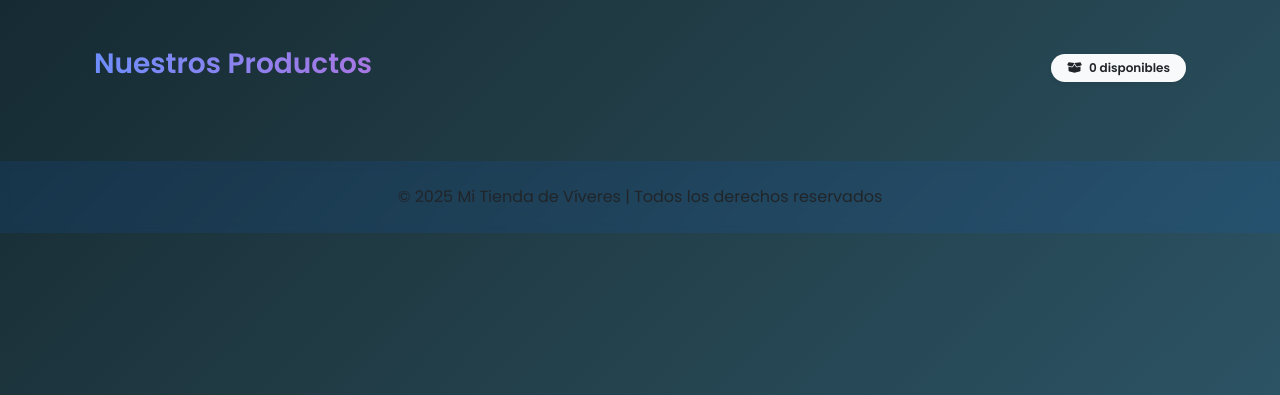
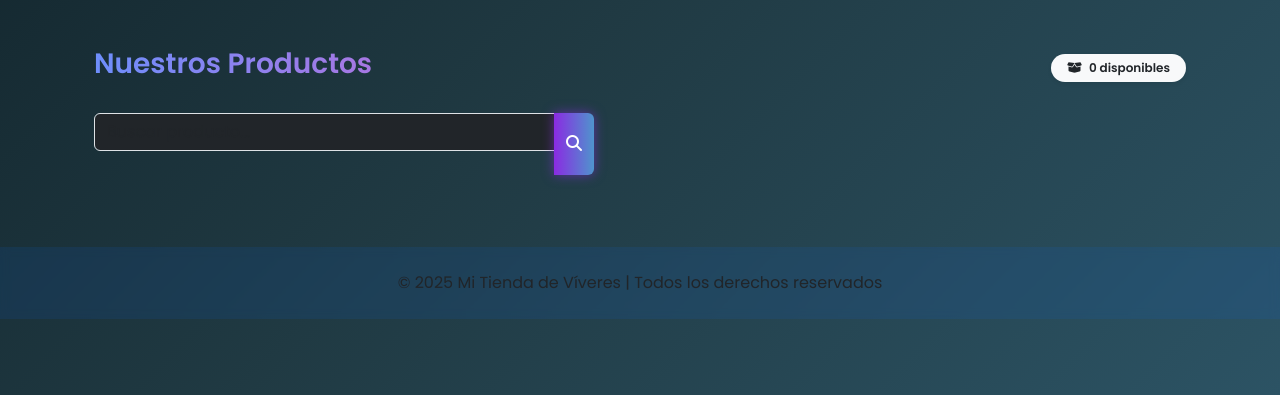
Before and after one commit to Ramosjhonatan-test/tienda_viveres, a Flask app: page /cliente/inicio in a window 1280 px wide. Shown: the part 405-800 px from the top of the page. Run offline with Flask 3, Linux system fonts and the light colour scheme; the visitor is signed in with stand-in values (Sample User, id 1); parts of the project's set-up code (start-up, migrations or seed data) failed here and were passed over; some libraries are stand-ins or nearby versions.

Commit message:
anadido buscador

```diff
--- a/controllers/cliente_controller.py
+++ b/controllers/cliente_controller.py
@@ -1,9 +1,10 @@
-from flask import Blueprint, render_template, session, redirect, url_for, flash, request
+from flask import Blueprint, render_template, session, redirect, url_for, flash, request, jsonify
 from models.producto import Producto
 from models.direccion import Direccion
 
 cliente_bp = Blueprint('cliente', __name__, url_prefix='/cliente')
 
+# Página de inicio para clientes
 @cliente_bp.route('/inicio')
 def inicio():
     if session.get('rol') != 'cliente':
@@ -13,7 +14,7 @@ def inicio():
     productos = Producto.query.all()
     return render_template('cliente/inicio.html', productos=productos)
 
-# ✅ Mostrar formulario para agregar dirección
+# Mostrar formulario para agregar dirección
 @cliente_bp.route('/direccion/agregar')
 def agregar_direccion():
     if session.get('rol') != 'cliente':
@@ -22,7 +23,7 @@ def agregar_direccion():
 
     return render_template('cliente/agregar_direccion.html')
 
-# ✅ Guardar nueva dirección con coordenadas
+# Guardar nueva dirección
 @cliente_bp.route('/direccion/guardar', methods=['POST'])
 def guardar_direccion():
     if session.get('rol') != 'cliente' or 'id' not in session:
@@ -49,3 +50,35 @@ def guardar_direccion():
 
     flash('Dirección guardada con éxito.', 'success')
     return redirect(url_for('carrito.index'))
+
+# Buscador tradicional (con recarga)
+@cliente_bp.route('/buscar')
+def inicio_busqueda():
+    termino = request.args.get('q', '').strip()
+
+    if not termino:
+        return render_template('cliente/inicio.html', productos=[])
+
+    productos = Producto.query.filter(Producto.nombre.ilike(f'%{termino}%')).all()
+    return render_template('cliente/inicio.html', productos=productos)
+
+# Buscador en vivo (API que devuelve JSON)
+@cliente_bp.route('/api/buscar')
+def api_buscar_productos():
+    termino = request.args.get('q', '').strip()
+
+    if not termino:
+        productos = Producto.query.limit(20).all()
+    else:
+        productos = Producto.query.filter(Producto.nombre.ilike(f'%{termino}%')).all()
+
+    productos_json = [{
+        'id': p.id,
+        'nombre': p.nombre,
+        'descripcion': p.descripcion,
+        'precio': float(p.precio),
+        'stock': p.stock,
+        'imagen': p.imagen
+    } for p in productos]
+
+    return jsonify(productos_json)
--- a/templates/cliente/inicio.html
+++ b/templates/cliente/inicio.html
@@ -86,11 +86,16 @@
   <!-- Título y contador -->
   <div class="d-flex justify-content-between align-items-center mb-4">
     <h3 id="productos" class="fw-bold text-neon">Nuestros Productos</h3>
-    <span class="badge bg-light text-dark rounded-pill px-3 py-2 shadow-sm">
+    <span id="contador-resultados" class="badge bg-light text-dark rounded-pill px-3 py-2 shadow-sm">
       <i class="fas fa-box-open me-1"></i> {{ productos|length }} disponibles
     </span>
   </div>
-
+  <form action="{{ url_for('cliente.inicio_busqueda') }}" method="get" class="input-group mb-4" style="max-width: 500px;">
+  <input type="text" id="buscador" class="form-control bg-dark text-white mb-4" placeholder="Buscar producto..." autocomplete="off">
+  <button class="btn btn-glow" type="submit"stile="border-radius: 0 20px 20px 0; min-height: 38px;">
+    <i class="fas fa-search"></i>
+  </button>
+</form>
   <!-- Catálogo -->
   <div class="row g-4">
     {% for p in productos %}
@@ -155,5 +160,70 @@
     });
   });
 </script>
+<script>
+document.addEventListener('DOMContentLoaded', () => {
+  const input = document.getElementById('buscador');
+  const contenedor = document.querySelector('.row.g-4');
+  const contador = document.getElementById('contador-resultados');
+
+  input.addEventListener('input', () => {
+    const query = input.value.trim();
+    fetch(`/cliente/api/buscar?q=${encodeURIComponent(query)}`)
+      .then(res => res.json())
+      .then(data => {
+        // 🟢 Actualizar contador
+        if (contador) {
+          contador.innerHTML = `
+            <i class="fas fa-box-open me-1"></i> ${data.length} disponible${data.length === 1 ? '' : 's'}
+          `;
+        }
+
+        // 🔄 Limpiar productos anteriores
+        contenedor.innerHTML = '';
+
+        if (data.length === 0) {
+          contenedor.innerHTML = '<p class="text-white text-center w-100">No se encontraron productos.</p>';
+          return;
+        }
+
+        // 🧱 Agregar productos nuevos
+        data.forEach(p => {
+          const card = document.createElement('div');
+          card.className = 'col-md-4 col-lg-3';
+          card.innerHTML = `
+            <div class="card glass-card h-100">
+              <div class="product-image-container p-3" style="height: 200px; display: flex; justify-content: center; align-items: center;">
+                <img src="${p.imagen}" alt="${p.nombre}" class="img-fluid" style="max-height: 100%; object-fit: contain;" onerror="this.onerror=null; this.src='https://via.placeholder.com/300x200?text=No+Image';">
+              </div>
+              <div class="card-body d-flex flex-column">
+                <h5 class="card-title fw-bold">${p.nombre}</h5>
+                <p class="card-text text-muted small">${p.descripcion || 'Sin descripción'}</p>
+                <span class="fs-5 fw-bold mb-2">Bs ${p.precio.toFixed(2)}</span>
+                <span class="badge bg-light text-dark mb-3"><i class="fas fa-cubes me-1"></i> ${p.stock} en stock</span>
+                <form action="/carrito/agregar" method="post" class="d-flex align-items-center gap-2 mt-auto">
+                  <input type="hidden" name="producto_id" value="${p.id}">
+                  <input type="number" name="cantidad" value="1" min="1" max="${p.stock}" class="form-control form-control-sm bg-dark text-white border-0" style="width: 80px;" ${p.stock === 0 ? 'disabled' : ''}>
+                  <button type="submit" class="btn btn-glow btn-sm flex-grow-1" ${p.stock === 0 ? 'disabled' : ''}>
+                    <i class="fas fa-cart-plus me-1"></i> Añadir
+                  </button>
+                </form>
+              </div>
+            </div>
+          `;
+          contenedor.appendChild(card);
+        });
+      })
+      .catch(error => {
+        console.error("Error al buscar productos:", error);
+        contenedor.innerHTML = '<p class="text-white text-center w-100">Hubo un error al buscar productos.</p>';
+        if (contador) {
+          contador.innerHTML = `<i class="fas fa-box-open me-1"></i> 0 disponibles`;
+        }
+      });
+  });
+});
+</script>
+
+
 
 {% endblock %}
```
